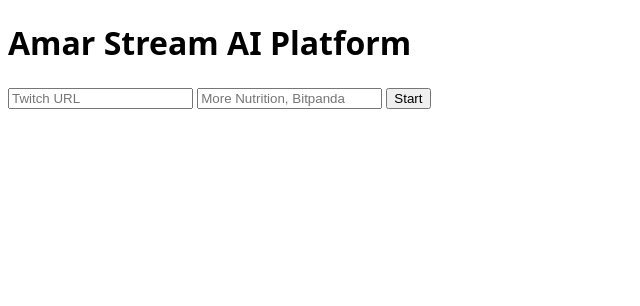
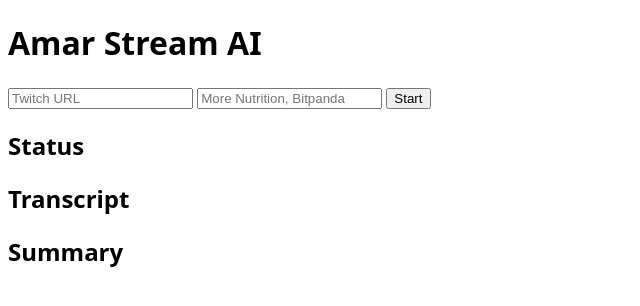
Before and after one commit to hxrrmann/twitch, a FastAPI app: page / in a window 1280 px wide. Shown: the top 306 px of the page, without its empty margins (0-640 px from the left). Run offline with FastAPI, Linux system fonts and the light colour scheme.

Commit message:
Add files via upload

```diff
--- a/templates/index.html
+++ b/templates/index.html
@@ -1,23 +1,31 @@
 
-<!doctype html>
+<!DOCTYPE html>
 <html>
 <head>
-<meta charset="utf-8"/>
-<title>Amar Stream AI Platform</title>
+<title>Amar Stream AI</title>
 <link rel="stylesheet" href="/static/style.css">
 </head>
 <body>
-<h1>Amar Stream AI Platform</h1>
+
+<h1>Amar Stream AI</h1>
 
 <input id="url" placeholder="Twitch URL">
 <input id="alerts" placeholder="More Nutrition, Bitpanda">
 <button onclick="start()">Start</button>
 
+<h2>Status</h2>
 <div id="status"></div>
+
+<h2>Transcript</h2>
+<div id="transcript"></div>
+
+<h2>Summary</h2>
+<div id="summary"></div>
 
 <script>
 
-let job=null
+let job
+let es
 
 async function start(){
 
@@ -32,22 +40,39 @@ body:JSON.stringify({url,alerts})
 
 let d=await r.json()
 job=d.job_id
+
+es=new EventSource("/api/events/"+job)
+
+es.onmessage=(e)=>{
+
+let data=JSON.parse(e.data)
+
+if(data.type==="segment"){
+let div=document.createElement("div")
+div.innerText=data.timestamp+" "+data.text
+document.getElementById("transcript").appendChild(div)
+}
+
+if(data.type==="summary"){
+document.getElementById("summary").innerText=data.text
+}
+
+}
+
 poll()
 }
 
 async function poll(){
 
-if(!job) return
-
 let r=await fetch("/api/status/"+job)
 let d=await r.json()
 
-document.getElementById("status").innerText =
+document.getElementById("status").innerText=
 "step "+d.step+" percent "+d.percent+" eta "+d.eta
 
 setTimeout(poll,2000)
 }
+</script>
 
-</script>
 </body>
 </html>
```
